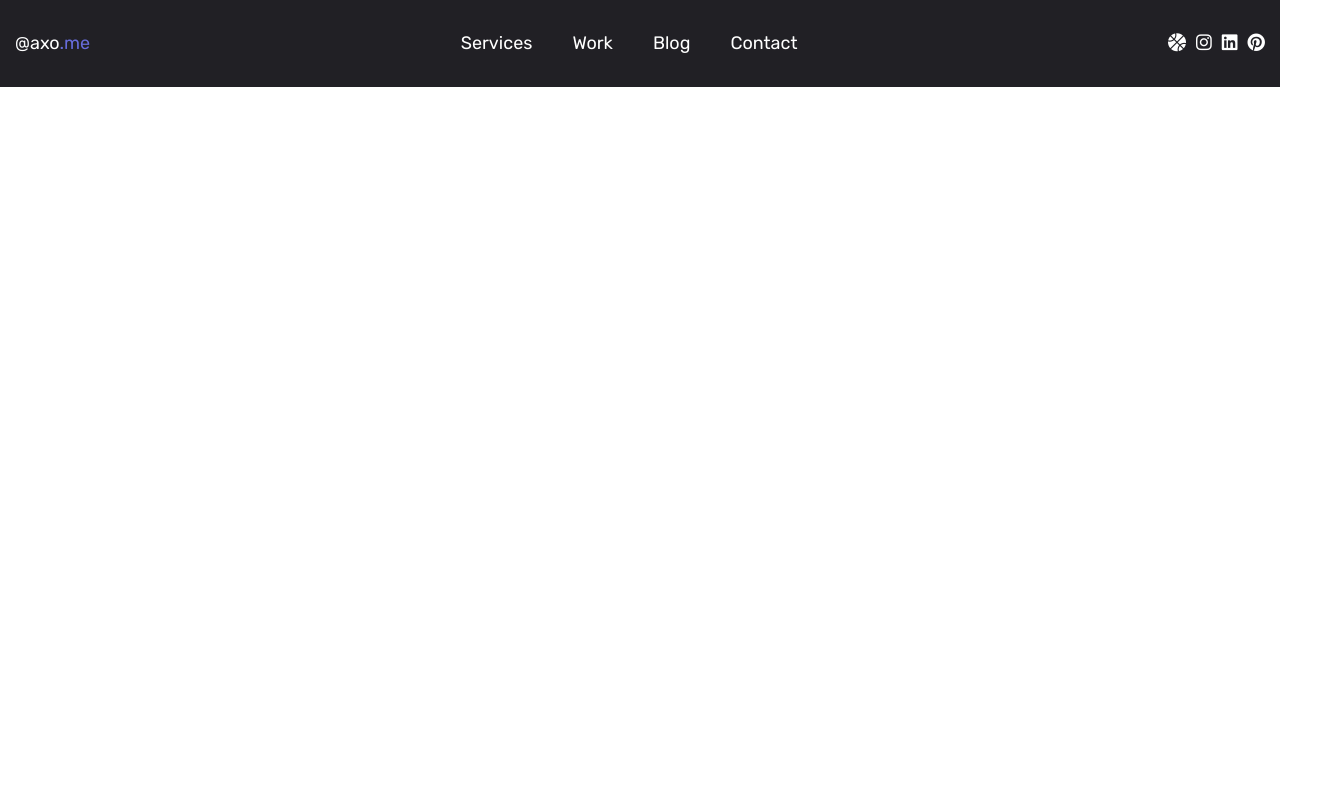
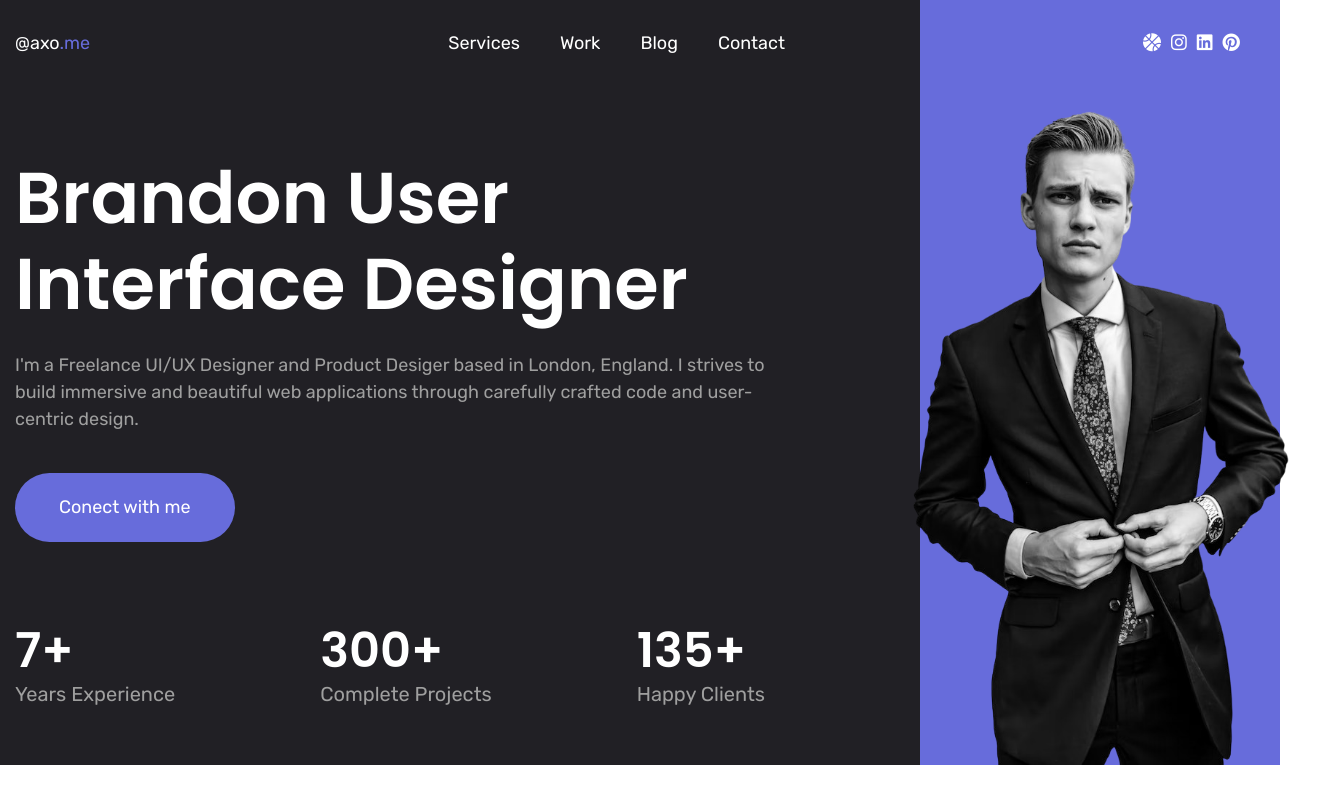
Before and after one commit to ola1180/axo-me_website, a plain HTML site: page index.html in a window 1280 px wide. Shown: the whole page, 1340 px wide, since content can reach past the window. Drawn offline with Linux system fonts and the light colour scheme.

Commit message:
added hero section

```diff
--- a/assets/sass/_global.scss
+++ b/assets/sass/_global.scss
@@ -3,6 +3,16 @@ body {
     font-size: 18px;
     color: $primaryFontColor;
     line-height: 1.5;
+
+    h1,
+    h2 {
+        font-family: $headingsFont;
+        margin: 0;
+    }
+
+    p {
+        color: $paragraphFontColor;
+    }
 
     a {
         text-decoration: none;
@@ -21,4 +31,16 @@ body {
         margin: 0 auto;
     }
 
+    section {
+        padding: 155px 0 0 0;
+    }
+
+    .primary-button {
+        padding: 21px 44px;
+        background-color: $primaryColor;
+        border-radius: 55px;
+        display: inline-block;
+
+        &:hover {}
+    }
 }
--- a/assets/sass/main.scss
+++ b/assets/sass/main.scss
@@ -3,3 +3,4 @@
 @import "normalize";
 @import "global";
 @import "sections/navigation";
+@import "sections/hero";
--- /dev/null
+++ b/assets/sass/sections/_hero.scss
@@ -0,0 +1,69 @@
+.hero {
+    background-color: $heroBgColor;
+    position: relative;
+    padding: 0;
+
+
+    .container {
+        display: flex;
+        align-items: center;
+        position: relative;
+
+        &::before {
+            content: '';
+            position: absolute;
+            width: 360px;
+            height: 100%;
+            background-color: $primaryColor;
+            inset: 0 0 auto auto;
+        }
+
+
+        .about {
+            width: 60%;
+            padding: 155px 0 0 0;
+
+            h1 {
+                font-size: 72px;
+                color: $secondaryFontColor;
+                line-height: 1.2;
+                font-weight: 600;
+
+            }
+
+            p {
+                margin: 24px 0 40px 0;
+            }
+
+            .stats {
+                display: flex;
+                align-items: center;
+                justify-content: space-between;
+                margin: 80px 0 56px 0;
+
+                .stats-count {
+                    font-family: $headingsFont;
+                    font-size: 48px;
+                    color: $secondaryFontColor;
+                    margin: 0;
+                    line-height: 1.2;
+                }
+
+                .stats-title {
+                    font-size: 20px;
+                    margin: 0;
+                }
+            }
+        }
+
+
+        img {
+            width: 500px;
+            position: absolute;
+            inset: auto -60px 0 auto;
+            filter: grayscale(1);
+        }
+
+
+    }
+}
--- a/assets/sass/sections/_navigation.scss
+++ b/assets/sass/sections/_navigation.scss
@@ -1,14 +1,16 @@
 nav {
-
     padding: 30px 0;
-    background-color: $navBgColor;
+    background-color: transparent;
     position: fixed;
     width: 100%;
+    inset: 0 0 auto auto;
+    z-index: 100;
 
     .container {
         display: flex;
         width: 100%;
         justify-content: space-between;
+        align-items: center;
 
         .logo {
 
@@ -25,6 +27,7 @@ nav {
         .media-list {
             display: flex;
             gap: 10px;
+            margin: 0 25px 0 0;
         }
     }
 }
--- a/index.html
+++ b/index.html
@@ -35,6 +35,34 @@
             </ul>
         </div>
     </nav>
+    <section class="hero">
+        <div class="container">
+            <div class="about">
+                <h1>Brandon User <br>
+                    Interface Designer</h1>
+                <p>I'm a Freelance UI/UX Designer and Product Desiger based in London, England. I strives to build
+                    immersive
+                    and beautiful web applications through carefully crafted code and user-centric design.</p>
+                <a href="" class="primary-button">Conect with me</a>
+                <div class="stats">
+                    <div class="experience">
+                        <p class="stats-count">7+</p>
+                        <p class="stats-title">Years Experience</p>
+                    </div>
+                    <div class="projects">
+                        <p class="stats-count">300+</p>
+                        <p class="stats-title">Complete Projects</p>
+                    </div>
+                    <div class="clients">
+                        <p class="stats-count">135+</p>
+                        <p class="stats-title">Happy Clients</p>
+                    </div>
+                </div>
+            </div>
+            <img src="assets/img/hero.png" alt="">
+        </div>
+    </section>
+
 </body>
 
 </html>
```
Also changed, not shown: assets/css/main.css, assets/img/hero.png (added).
